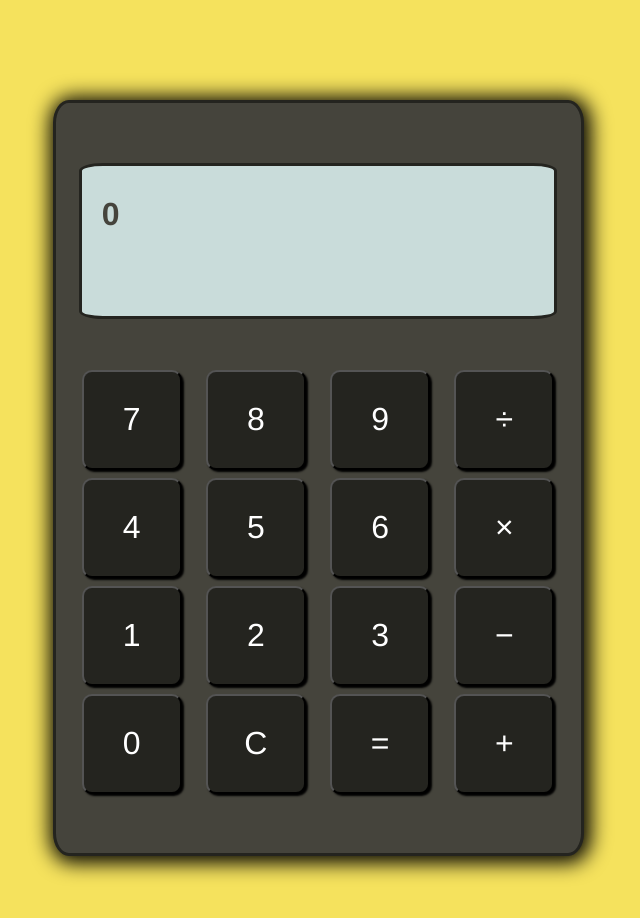
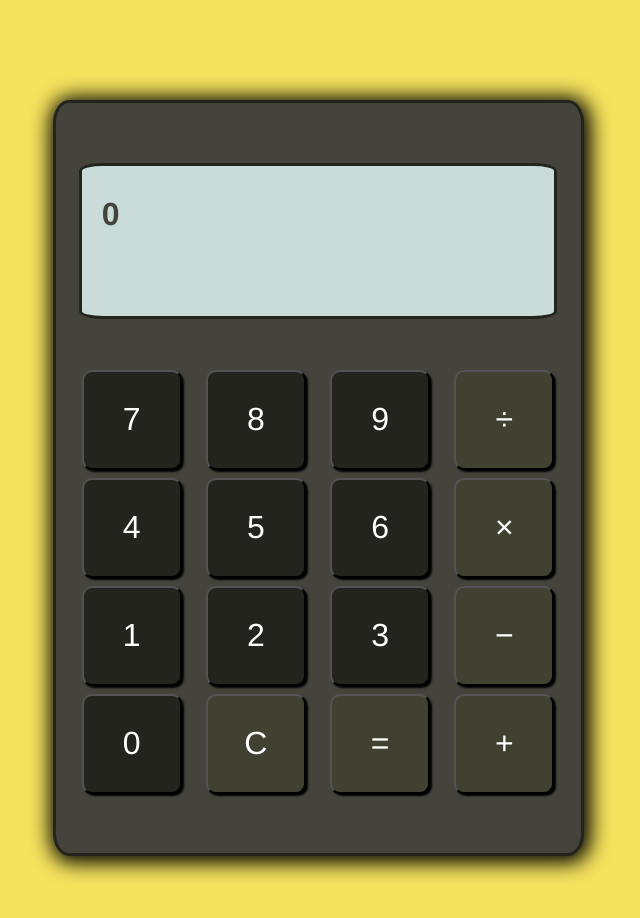
Before and after one commit to rezha4/calculator, a plain HTML site: page index.html in a window 1280 px wide. Shown: the whole page, without its empty margins (322-962 px from the left). Drawn offline with Linux system fonts and the light colour scheme.

Commit message:
adding colors to operator buttons

```diff
--- a/index.html
+++ b/index.html
@@ -17,19 +17,19 @@
             <button id="7">7</button>
             <button id="8">8</button>
             <button id="9">9</button>
-            <button id="/">÷</button>
+            <button class="op" id="/">÷</button>
             <button id="4">4</button>
             <button id="5">5</button>
             <button id="6">6</button>
-            <button id="*">×</button>
+            <button class="op" id="*">×</button>
             <button id="1">1</button>
             <button id="2">2</button>
             <button id="3">3</button>
-            <button id="-">−</button>
+            <button class="op" id="-">−</button>
             <button id="0">0</button>
-            <button id="c">C</button>
-            <button id="=">=</button>
-            <button id="+">+</button>
+            <button class="op" id="c">C</button>
+            <button class="op" id="=">=</button>
+            <button class="op" id="+">+</button>
         </div>
     </div>
 </body>
--- a/styles.css
+++ b/styles.css
@@ -60,3 +60,7 @@ body {
     width: 100px;
     height: 100px;
 }
+
+.buttons .op {
+    background-color: #414131;
+}
```
